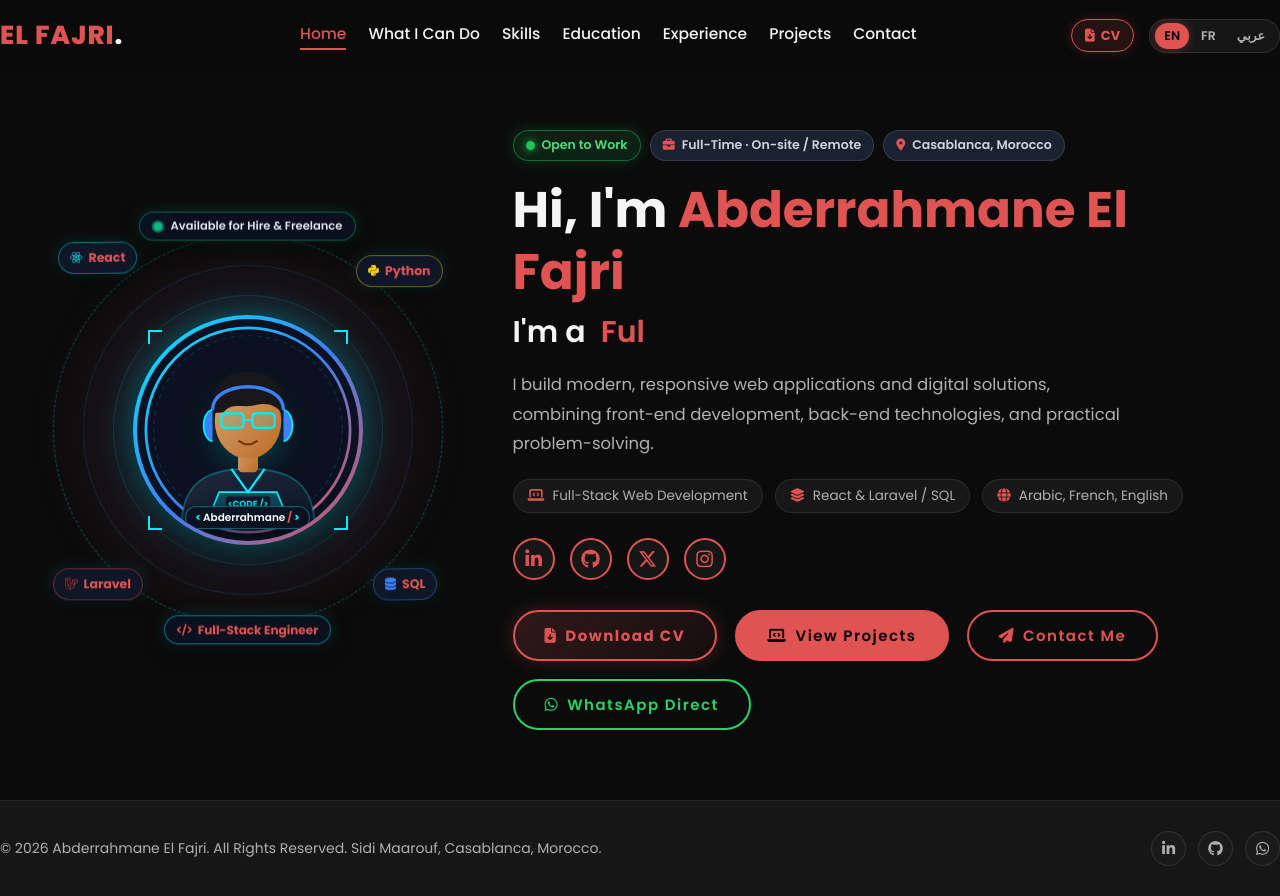
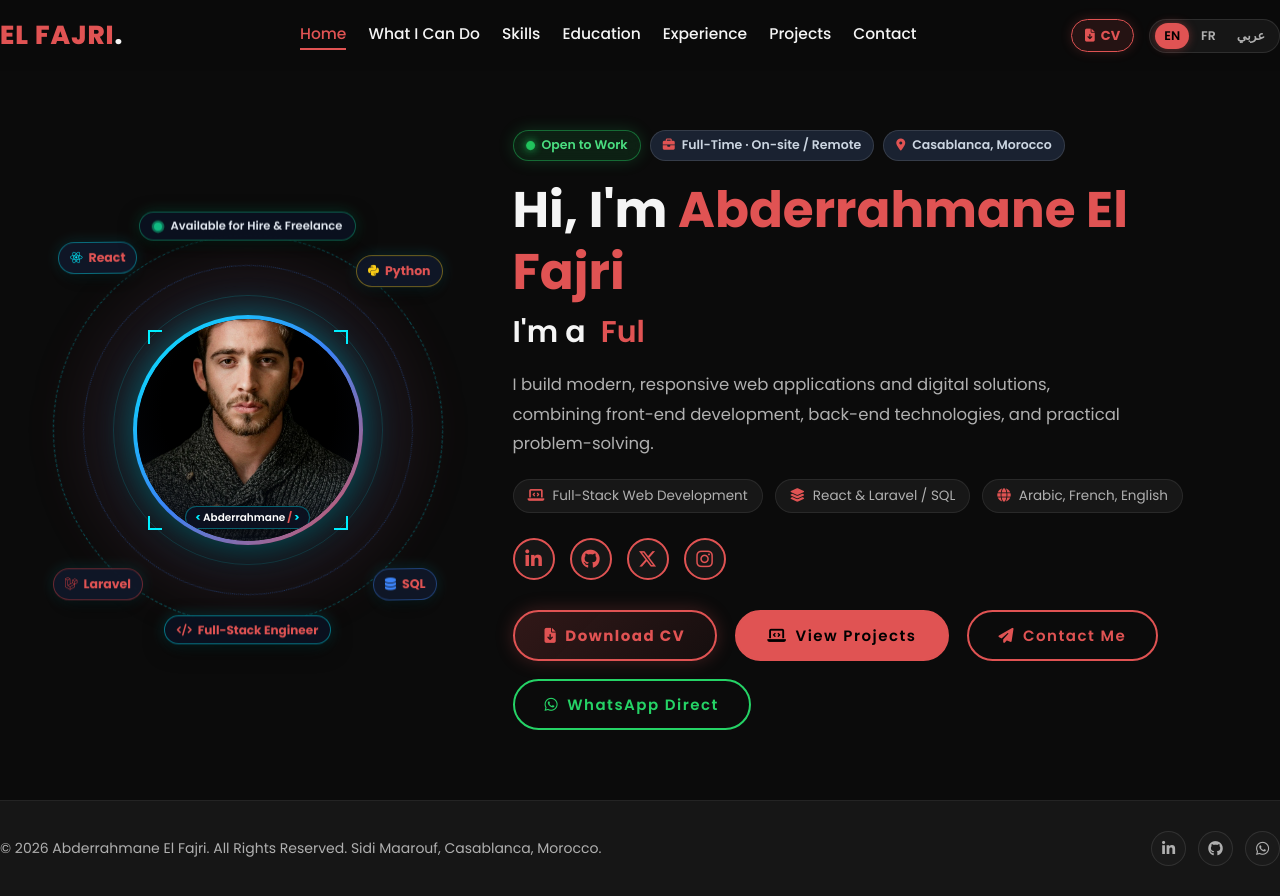
Before and after one commit to abderrahmane-elfajri/me, a React (Vite) app: page /#/ in a window 1280 px wide. Built offline with nearby package versions, Linux system fonts and the light colour scheme.

Commit message:
feat(hero): replace svg avatar with real developer photo portrait

```diff
--- a/src/components/HeroVisual.jsx
+++ b/src/components/HeroVisual.jsx
@@ -1,5 +1,7 @@
 import React, { useState } from 'react';
 import { useLanguage } from '../context/LanguageContext';
+import developerPortraitWebp from '../assets/developer-portrait.webp';
+import developerPortraitJpg from '../assets/developer-portrait.jpg';
 
 const HeroVisual = () => {
   const { isRTL } = useLanguage();
@@ -61,82 +63,20 @@ const HeroVisual = () => {
           <span className="hud-corner bottom-left"></span>
           <span className="hud-corner bottom-right"></span>
 
-          {/* Developer Illustration & Code HUD */}
+          {/* Developer Photo Portrait & Code HUD */}
           <div className="core-inner">
-            <svg
-              className="dev-avatar-svg"
-              viewBox="0 0 200 200"
-              fill="none"
-              xmlns="http://www.w3.org/2000/svg"
-            >
-              <defs>
-                <linearGradient id="cyberGrad" x1="0%" y1="0%" x2="100%" y2="100%">
-                  <stop offset="0%" stopColor="#00eeff" />
-                  <stop offset="50%" stopColor="#3b82f6" />
-                  <stop offset="100%" stopColor="#e05353" />
-                </linearGradient>
-                <linearGradient id="skinGrad" x1="0%" y1="0%" x2="100%" y2="100%">
-                  <stop offset="0%" stopColor="#d4a373" />
-                  <stop offset="100%" stopColor="#bc6c25" />
-                </linearGradient>
-                <linearGradient id="hoodieGrad" x1="0%" y1="0%" x2="100%" y2="100%">
-                  <stop offset="0%" stopColor="#1e293b" />
-                  <stop offset="100%" stopColor="#0f172a" />
-                </linearGradient>
-                <radialGradient id="codeGlow" cx="50%" cy="50%" r="50%">
-                  <stop offset="0%" stopColor="rgba(0, 238, 255, 0.4)" />
-                  <stop offset="100%" stopColor="transparent" />
-                </radialGradient>
-              </defs>
-
-              {/* Background circular grid */}
-              <circle cx="100" cy="100" r="92" fill="#0b1120" stroke="url(#cyberGrad)" strokeWidth="2.5" />
-              <circle cx="100" cy="100" r="85" fill="none" stroke="rgba(0, 238, 255, 0.15)" strokeDasharray="4 4" />
-              <circle cx="100" cy="100" r="60" fill="url(#codeGlow)" />
-
-              {/* Shoulders & Hoodie */}
-              <path
-                d="M40 188 C40 148, 62 135, 100 135 C138 135, 160 148, 160 188 Z"
-                fill="url(#hoodieGrad)"
-                stroke="rgba(0, 238, 255, 0.3)"
-                strokeWidth="1.5"
+            <picture className="dev-avatar-picture">
+              <source srcSet={developerPortraitWebp} type="image/webp" />
+              <img
+                src={developerPortraitJpg}
+                alt="Abderrahmane El Fajri - Full-Stack Web Developer"
+                className="dev-avatar-img"
+                width="700"
+                height="700"
+                loading="eager"
               />
-
-              {/* Hoodie Collar V */}
-              <path d="M85 135 L100 156 L115 135" fill="none" stroke="#00eeff" strokeWidth="2" />
-
-              {/* Neck */}
-              <rect x="91" y="112" width="18" height="26" rx="4" fill="url(#skinGrad)" />
-
-              {/* Head / Face */}
-              <ellipse cx="100" cy="92" rx="30" ry="34" fill="url(#skinGrad)" />
-
-              {/* Modern Dark Hair Style */}
-              <path
-                d="M68 85 C68 55, 80 48, 100 48 C120 48, 134 56, 132 86 C124 76, 115 75, 105 78 C95 80, 85 75, 78 84 Z"
-                fill="#18181b"
-              />
-
-              {/* Modern Developer Glasses */}
-              <rect x="76" y="85" width="20" height="13" rx="3" fill="rgba(0, 238, 255, 0.15)" stroke="#00eeff" strokeWidth="2" />
-              <rect x="104" y="85" width="20" height="13" rx="3" fill="rgba(0, 238, 255, 0.15)" stroke="#00eeff" strokeWidth="2" />
-              <line x1="96" y1="91" x2="104" y2="91" stroke="#00eeff" strokeWidth="2" />
-
-              {/* Friendly smile */}
-              <path d="M92 110 Q100 116 108 110" fill="none" stroke="#78350f" strokeWidth="2" strokeLinecap="round" />
-
-              {/* Sleek Over-Ear Headphones */}
-              <path d="M68 82 C64 82, 60 88, 60 96 C60 104, 64 110, 68 110" fill="#3b82f6" stroke="#00eeff" strokeWidth="1.5" />
-              <path d="M132 82 C136 82, 140 88, 140 96 C140 104, 136 110, 132 110" fill="#3b82f6" stroke="#00eeff" strokeWidth="1.5" />
-              <path d="M68 82 C68 54, 132 54, 132 82" fill="none" stroke="#3b82f6" strokeWidth="3" />
-
-              {/* Laptop screen glow at bottom */}
-              <path d="M65 178 L135 178 L126 156 L74 156 Z" fill="rgba(0, 238, 255, 0.2)" stroke="#00eeff" strokeWidth="1.5" />
-              <rect x="80" y="160" width="40" height="12" rx="2" fill="#0f172a" />
-              <text x="100" y="169" textAnchor="middle" fill="#00eeff" fontSize="8" fontFamily="monospace" fontWeight="bold">
-                &lt;CODE /&gt;
-              </text>
-            </svg>
+            </picture>
+            <div className="dev-avatar-overlay" aria-hidden="true"></div>
 
             {/* Glowing Code Monogram Tag */}
             <div className="core-code-badge">
--- a/src/index.css
+++ b/src/index.css
@@ -431,6 +431,42 @@ span {
   align-items: center;
   justify-content: center;
   position: relative;
+}
+
+.dev-avatar-picture {
+  width: 100%;
+  height: 100%;
+  display: block;
+}
+
+.dev-avatar-img {
+  width: 100%;
+  height: 100%;
+  object-fit: cover;
+  object-position: center top;
+  border-radius: 50%;
+  display: block;
+  filter: contrast(1.05) brightness(0.96);
+  transition: transform 0.45s cubic-bezier(0.34, 1.56, 0.64, 1), filter 0.4s ease;
+}
+
+.hero-visual-wrapper:hover .dev-avatar-img {
+  transform: scale(1.06);
+  filter: contrast(1.08) brightness(1.02);
+}
+
+.dev-avatar-overlay {
+  position: absolute;
+  inset: 0;
+  border-radius: 50%;
+  pointer-events: none;
+  background: radial-gradient(circle at 50% 40%, transparent 50%, rgba(11, 17, 32, 0.35) 85%, rgba(11, 17, 32, 0.75) 100%),
+              linear-gradient(to top, rgba(11, 17, 32, 0.6) 0%, transparent 40%);
+  transition: opacity 0.4s ease;
+}
+
+.hero-visual-wrapper:hover .dev-avatar-overlay {
+  opacity: 0.8;
 }
 
 .dev-avatar-svg {
```
Also changed, not shown: src/assets/developer-portrait.jpg (added), src/assets/developer-portrait.webp (added).
